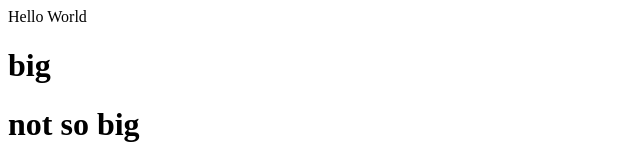
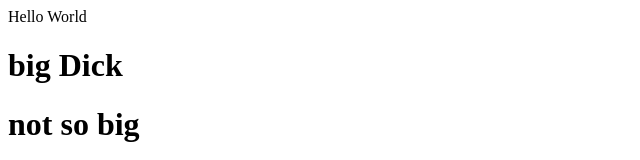
Before and after one commit to Aurelia-Eme/html-practice, a plain HTML site: page index.html in a window 1280 px wide. Shown: the top 160 px of the page, without its empty margins (0-640 px from the left). Drawn offline with Linux system fonts and the light colour scheme.

Commit message:
Fana showing me how to use git

```diff
--- a/index.html
+++ b/index.html
@@ -5,7 +5,7 @@
 <body>
 	Hello World
 </body>
-<h1>big</h1>
+<h1>big Dick</h1>
 <h1>not so big</h1>
 <h3>not really big</h3>
 <p>
```
